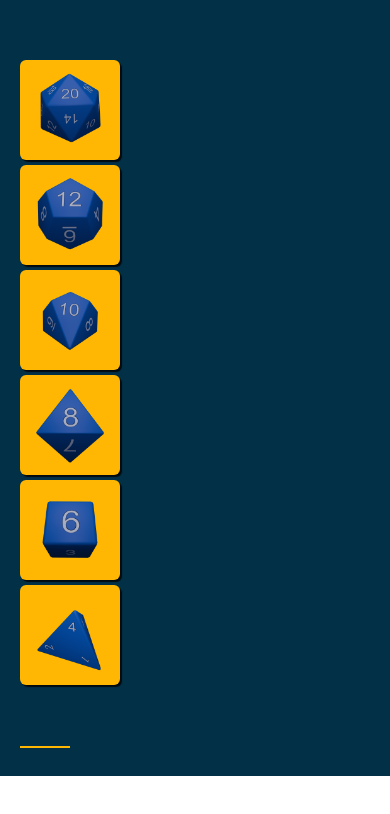
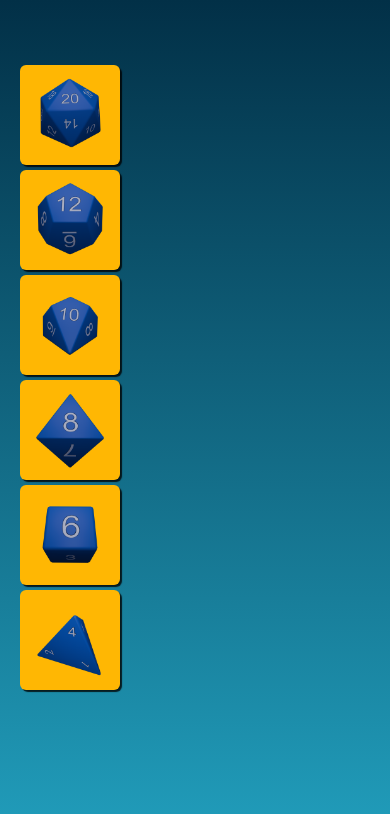
Before and after one commit to johnharp/dice-mobile, a React Native app: screen / in a window 390 px wide. Shown: the top 814 px of the page. Built offline with nearby package versions, Linux system fonts and the light colour scheme.

Commit message:
implement roll and reset buttons

```diff
--- a/App.js
+++ b/App.js
@@ -1,14 +1,19 @@
 import { StatusBar } from "expo-status-bar";
+import { LinearGradient } from "expo-linear-gradient";
 import { StyleSheet, Text, View } from "react-native";
 import SelectScreen from "./screens/SelectScreen";
+import Colors from "./colors";
 
 export default function App() {
     return (
-        <View>
+        <LinearGradient colors={[Colors.color3, Colors.color2]} style={styles.rootScreen}>
             <SelectScreen />
-        </View>
+        </LinearGradient>
     );
 }
 
 const styles = StyleSheet.create({
+    rootScreen: {
+        flex: 1,
+    }
 });
--- a/components/DieSelectionButton.jsx
+++ b/components/DieSelectionButton.jsx
@@ -16,7 +16,7 @@ function DieSelectionButton({ numSides, img, count, onPress, onClear }) {
                 </View>
             </Pressable>
             {count > 0 && (
-                <Text style={styles.text}>{count + "D" + numSides}</Text>
+                <Text style={styles.text}>{count + " D " + numSides}</Text>
             )}
 
             {count > 0 && (
@@ -79,7 +79,7 @@ const styles = StyleSheet.create({
     text: {
         height: 50,
         fontSize: 32,
-        color: Colors.color4,
+        color: Colors.color1,
         fontWeight: "bold",
         textAlign: "center",
     },
--- /dev/null
+++ b/components/ResetButton.jsx
@@ -0,0 +1,37 @@
+import { View, Pressable, Text, StyleSheet } from "react-native";
+import Colors from "../colors";
+
+function ResetButton({onPress}) {
+    return (
+        <Pressable
+            onPress={onPress}
+            style={({ pressed }) => pressed && styles.pressed}
+        >
+            <View style={styles.buttonView}>
+                <Text style={{ textAlign: "center", fontSize: "32" }}>
+                    Clear
+                </Text>
+            </View>
+        </Pressable>
+    );
+}
+
+export default ResetButton;
+
+const styles = StyleSheet.create({
+    buttonView: {
+        marginTop: 16,
+        padding: 10,
+        width: 100,
+        backgroundColor: Colors.color1,
+        borderRadius: 6,
+        shadowColor: "black",
+        shadowRadius: 1,
+        shadowOffset: { width: 2, height: 2 },
+        shadowOpacity: 0.8,
+    },
+
+    pressed: {
+        opacity: 0.5,
+    },
+});
--- /dev/null
+++ b/components/RollButton.jsx
@@ -0,0 +1,37 @@
+import { View, Pressable, Text, StyleSheet } from "react-native";
+import Colors from "../colors";
+
+function RollButton({onPress}) {
+    return (
+        <Pressable
+            onPress={onPress}
+            style={({ pressed }) => pressed && styles.pressed}
+        >
+            <View style={styles.buttonView}>
+                <Text style={{ textAlign: "center", fontSize: "32" }}>
+                    Roll!
+                </Text>
+            </View>
+        </Pressable>
+    );
+}
+
+export default RollButton;
+
+const styles = StyleSheet.create({
+    buttonView: {
+        marginTop: 16,
+        padding: 10,
+        width: 100,
+        backgroundColor: Colors.color5,
+        borderRadius: 6,
+        shadowColor: "black",
+        shadowRadius: 1,
+        shadowOffset: { width: 2, height: 2 },
+        shadowOpacity: 0.8,
+    },
+
+    pressed: {
+        opacity: 0.5,
+    },
+});
--- a/package.json
+++ b/package.json
@@ -12,7 +12,8 @@
     "expo": "~52.0.18",
     "expo-status-bar": "~2.0.0",
     "react": "18.3.1",
-    "react-native": "0.76.5"
+    "react-native": "0.76.5",
+    "expo-linear-gradient": "~14.0.1"
   },
   "devDependencies": {
     "@babel/core": "^7.20.0"
--- a/screens/SelectScreen.jsx
+++ b/screens/SelectScreen.jsx
@@ -1,6 +1,16 @@
 import { useState } from "react";
-import { Text, TextInput, View, StyleSheet } from "react-native";
+import {
+    Alert,
+    Text,
+    TextInput,
+    View,
+    StyleSheet,
+    StatusBar,
+    FlatList,
+} from "react-native";
 import DieSelectionButton from "../components/DieSelectionButton";
+import RollButton from "../components/RollButton";
+import ResetButton from "../components/ResetButton";
 import Colors from "../colors";
 
 function SelectScreen() {
@@ -21,7 +31,17 @@ function SelectScreen() {
         { sides: 4, count: 0 },
     ]);
 
+    const anyDiceAreSelected = dice.find((d) => d.count > 0);
+    const totalDiceSelected = dice.reduce((acc, d) => acc+= d.count, 0);
+
     const handleDieIncrement = (sides) => {
+        if (totalDiceSelected >= 10) {
+            Alert.alert("Max Dice", "Select up to 10 dice maximum.", [
+                { text: "OK", style: "destructive" },
+            ]);
+            return;
+        }
+
         setDice((currDice) => {
             const newDice = [];
             for (const die of currDice) {
@@ -41,35 +61,54 @@ function SelectScreen() {
             for (const die of currDice) {
                 let s = die.sides;
                 let c = die.count;
-                if (s == sides) c=0;
+                if (s == sides) c = 0;
 
                 newDice.push({ sides: s, count: c });
             }
             return newDice;
         });
+    };
+
+    const handleRoll = () => {
+        if (totalDiceSelected > 10) {
+            Alert.alert("Too Many", "Choose betwen 1 and 10 total dice to roll.", [
+                { text: "OK", style: "destructive" },
+            ]);
+        }
+    };
+
+    const handleClear = () => {
+        setDice((currDice) => {
+            const newDice = [];
+            for (const die of currDice) {
+                newDice.push({sides: die.sides, count: 0});
+            }
+            return newDice;
+        })
     }
 
     return (
         <>
+            <StatusBar />
             <View style={styles.mainView}>
-                <View style={styles.container}>
-                    {dice.map((d) => (
-                        <DieSelectionButton
-                            key={"D" + d.sides}
-                            numSides={d.sides}
-                            count={d.count}
-                            img={images[d.sides]}
-                            onPress={handleDieIncrement}
-                            onClear={handleDieClear}
-                        />
-                    ))}
-                    <TextInput
-                        style={styles.numberInput}
-                        maxLength={1}
-                        keyboardType="number-pad"
-                        autoCapitalize="none"
-                        autoCorrect={false}
-                    />
+                <View style={styles.diceContainer}>
+                    <FlatList
+                        data={dice}
+                        renderItem={(d) => (
+                            <DieSelectionButton
+                                key={"D" + d.item.sides}
+                                numSides={d.item.sides}
+                                count={d.item.count}
+                                img={images[d.item.sides]}
+                                onPress={handleDieIncrement}
+                                onClear={handleDieClear}
+                            />
+                        )}
+                    ></FlatList>
+                </View>
+                <View style={styles.rollButtonContainer}>
+                    {anyDiceAreSelected && <RollButton onPress={handleRoll} />}
+                    {anyDiceAreSelected && <ResetButton onPress={handleClear} />}
                 </View>
             </View>
         </>
@@ -78,16 +117,22 @@ function SelectScreen() {
 
 const styles = StyleSheet.create({
     mainView: {
-        backgroundColor: Colors.color3,
-        height: "100%",
-        width: "100%",
+        flex: 1,
+        alignItems: "stretch",
+        marginTop: 45,
+        marginBottom: 30,
     },
 
-    container: {
+    diceContainer: {
+        flexDirection: "column",
+        padding: 20,
+        flex: 9,
+    },
+
+    rollButtonContainer: {
         flex: 1,
-        flexDirection: "column",
-        marginTop: 40,
-        padding: 20,
+        flexDirection: "row",
+        justifyContent: "space-evenly",
     },
 
     numberInput: {
```
Also changed, not shown: 1 other file (tests, documents, lock files or other folders).
